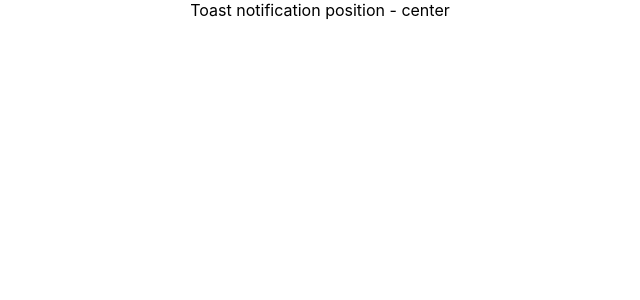
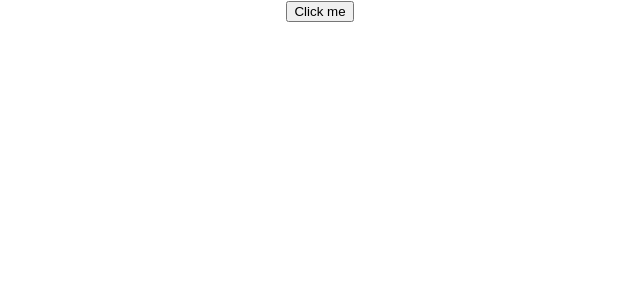
Before and after one commit to atharv02-git/react-typescript, a React (Create React App) app: page / in a window 1280 px wide. Shown: the top 300 px of the page, without its empty margins (320-960 px from the left). Built offline with nearby package versions, Linux system fonts and the light colour scheme.

Commit message:
wrapping HTML elements

```diff
--- a/src/App.tsx
+++ b/src/App.tsx
@@ -1,13 +1,17 @@
 import "./App.css";
-import { Toast } from "./components/Template-Literals/Toast";
-
+import { Button } from "./components/html/Button";
 
 export default function App() {
   return (
     <div className="App">
-      {/* now instead of using position as center-center we can use a keyword Exclude which will help us to exculde the property we want */}
-      {/* <Toast position='center-center'/> */}
-      <Toast position='center'/>
+      {/* we can pass props like this but what is we want to pass choildren between html tags it will provide error */}
+     {/* <Button variant="primary" /> */}
+     {/* <Button variant="primary" onClick={() => console.log('Clicked!!')}>Click Me</Button> */}
+     {/* Again what if we want to restrict the children props to only set to string then we need to use keyword "Omit" */}
+     <Button variant="primary" onClick={() => console.log('Clicked!!')}>
+        {/* <div>Click me</div> */}
+        Click me
+      </Button>
     </div>
   );
 }
--- /dev/null
+++ b/src/components/html/Button.tsx
@@ -0,0 +1,8 @@
+type ButtonProps = {
+    variant: 'primary' |'secondary'
+    children: string
+} & Omit<React.ComponentProps<'button'>, 'children'>
+
+export const Button = ({variant, children, ...rest}: ButtonProps) => {
+    return <button className={`class-with-${variant}`} {...rest}>{children}</button>
+}
--- /dev/null
+++ b/src/components/html/Input.tsx
@@ -0,0 +1,5 @@
+type InputProps = React.ComponentProps<'input'>
+
+export const Input = (props: InputProps) => {
+    return <input {...props} />
+}
--- a/src/components/restriction/RandomNumbers.tsx
+++ b/src/components/restriction/RandomNumbers.tsx
@@ -0,0 +1,3 @@
+export const RamdomNumbers = () => {
+
+}
```
